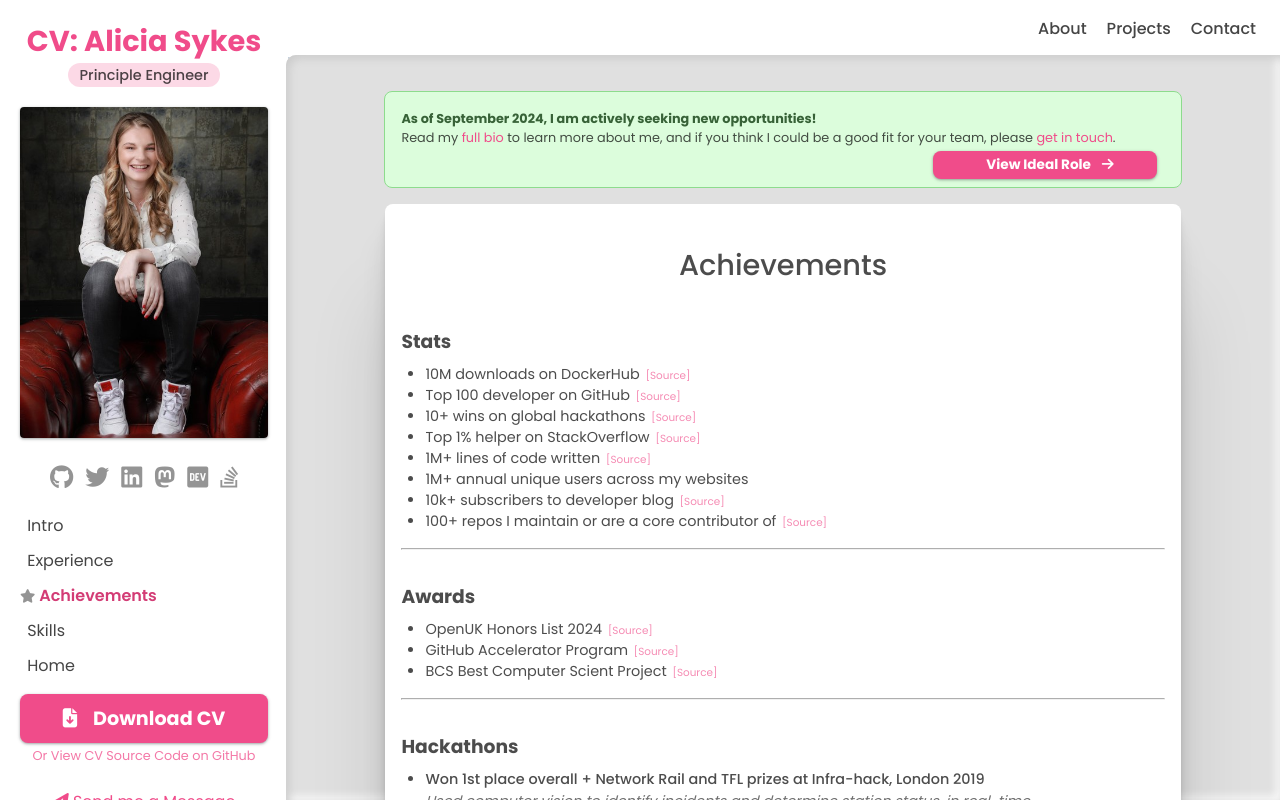
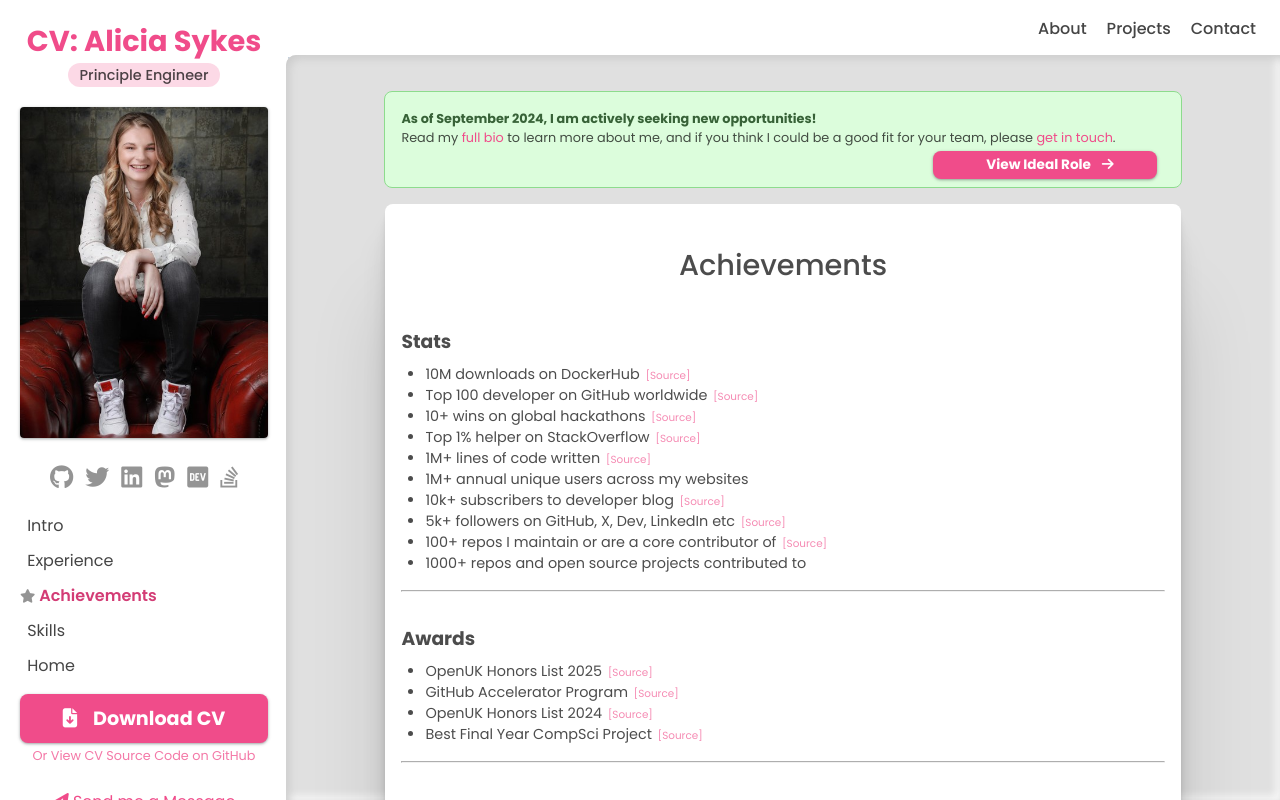
Before and after one commit to Lissy93/cv, a SvelteKit app in the folder web/: page /achievements in a window 1280 px wide. Built offline with nearby package versions, Linux system fonts and the light colour scheme; some icons are missing.

Commit message:
feat: Update achivments

```diff
--- a/web/src/routes/achievements/+page.svelte
+++ b/web/src/routes/achievements/+page.svelte
@@ -8,7 +8,7 @@ const stats = [
     source: 'https://hub.docker.com/u/lissy93',
   },
   {
-    stat: 'Top 100 developer on GitHub',
+    stat: 'Top 100 developer on GitHub worldwide',
     source: 'https://gitstar-ranking.com/Lissy93',
   },
   {
@@ -31,27 +31,43 @@ const stats = [
     stat: '10k+ subscribers to developer blog',
     source: 'https://dev.to/lissy93',
   },
-  // {
-  //   stat: '5k+ followers on GitHub, X, Dev, LinkedIn etc',
-  //   source: 'https://github.com/lissy93',
-  // },
+  {
+    stat: '5k+ followers on GitHub, X, Dev, LinkedIn etc',
+    source: 'https://github.com/lissy93',
+  },
   {
     stat: '100+ repos I maintain or are a core contributor of',
     source: 'https://github.com/Lissy93?tab=repositories&q=&type=&language=&sort=stargazers',
   },
+  {
+    stat: '1000+ repos and open source projects contributed to',
+    source: '',
+  },
+  // {
+  //   stat: '100k GitHub stars on my personal projects',
+  //   source: 'https://gitstar-ranking.com/Lissy93',
+  // },
 ];
 
 const awards = [
   {
+    award: 'OpenUK Honors List 2025',
+    issuer: 'OpenUK',
+    source: 'https://openuk.uk/honours/',
+  },
+  {
+    award: 'GitHub Accelerator Program',
+    issuer: 'GitHub',
+    source: 'https://accelerator.github.com/',
+  },
+  {
     award: 'OpenUK Honors List 2024',
+    issuer: 'OpenUK',
     source: 'https://openuk.uk/community/openuk-honours-lists/2024-honours-list',
   },
   {
-    award: 'GitHub Accelerator Program',
-    source: 'https://accelerator.github.com/',
-  },
-  {
-    award: 'BCS Best Computer Scient Project',
+    award: 'Best Final Year CompSci Project',
+    issuer: 'British Computer Society, Oxford',
     source: 'https://oxon.bcs.org/2016/06/27/annual-student-prizes-2016/',
   },
 ];
@@ -105,7 +121,7 @@ const projects = [
     description: 'Control panel for self-hosting',
     tech: 'Vue',
     logo: 'https://dashy.to/img/dashy.png',
-    stars: '17k',
+    stars: '20k',
     repo: 'lissy93/dashy',
     web: 'https://dashy.to',
   },
@@ -113,8 +129,8 @@ const projects = [
     name: 'Web-Check',
     description: 'All-in-one OSINT and security scanner',
     tech: 'React',
-    logo: 'https://v1.web-check.xyz/web-check.png',
-    stars: '20k',
+    logo: 'https://github.com/Lissy93/web-check/blob/master/.github/web-check-logo.png?raw=true',
+    stars: '25k',
     repo: 'lissy93/web-check',
     web: 'https://web-check.xyz',
   },
```
